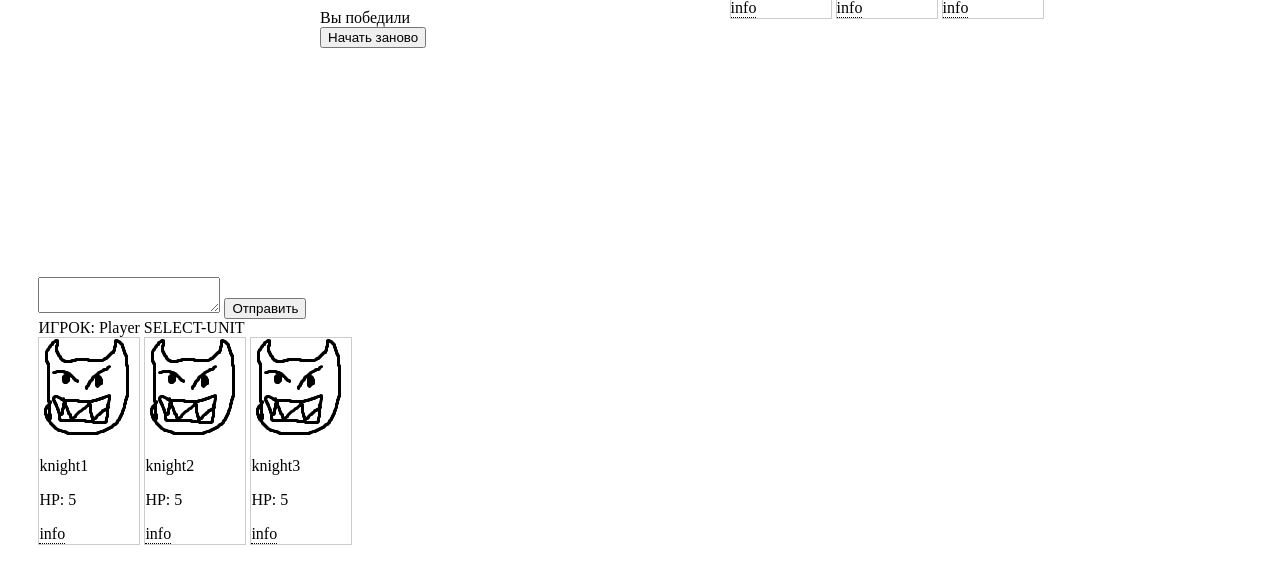
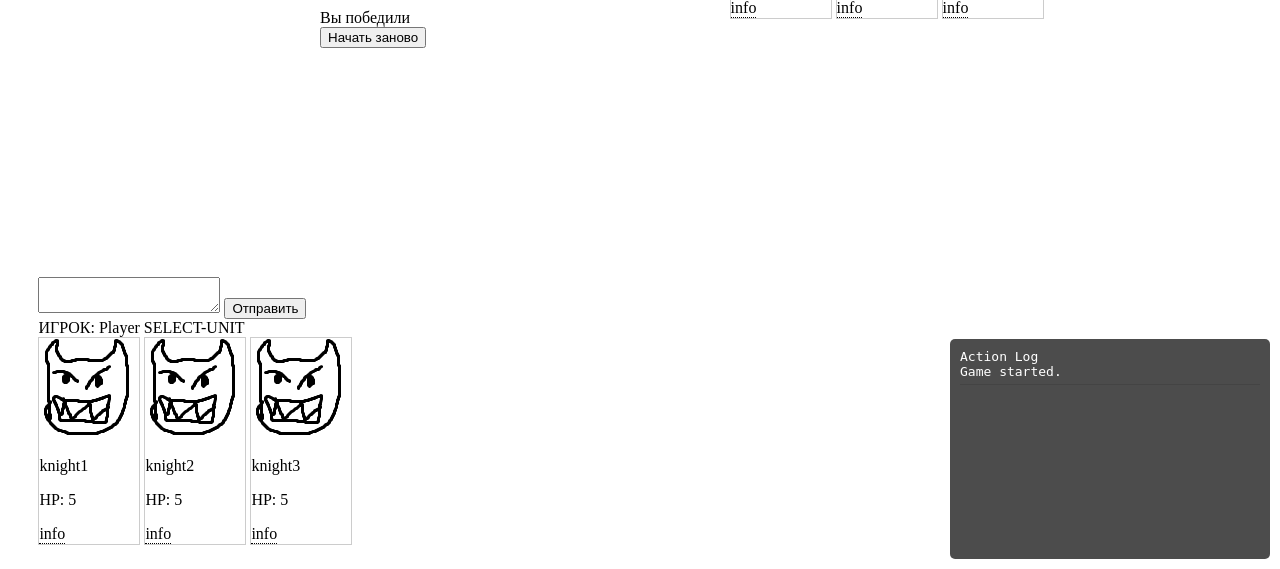
Before and after one commit to blaget0/llm-game, a Django app: page / in a window 1280 px wide. Shown: the part 231-800 px from the top of the page. Run offline with Django 5.2, Linux system fonts and the light colour scheme.

Commit message:
Added logging

```diff
--- a/gameAI/game_models.py
+++ b/gameAI/game_models.py
@@ -90,8 +90,9 @@ class Unit(SerializeableClass):
         for damage_type, damage_multiplier_type, damage_resistance_type in list(zip(input_damages.keys(), self.damage_multipliers.keys(), other.damage_resistances.keys())):
             total += input_damages[damage_type] * self.damage_multipliers[damage_multiplier_type] * (1 - other.damage_resistances[damage_resistance_type])
 
-        other.hp -= total * ( 1.5 if randrange(0, 1000)/1000 <= crit_chance else 1)
-
+        damage_dealt = total * ( 1.5 if randrange(0, 1000)/1000 <= crit_chance else 1)
+        other.hp -= damage_dealt
+        return damage_dealt
 
     def is_dead(self):
         return self.hp <= 0
--- a/gameAI/templates/index.html
+++ b/gameAI/templates/index.html
@@ -12,6 +12,17 @@
 
     <meta name="csrf-token" content="{{ csrf_token }}">
     <script>
+
+            function logAction(message) {
+                const logEntries = document.getElementById('log-entries');
+                const entry = document.createElement('div');
+                entry.className = 'log-entry';
+                entry.textContent = message;
+                logEntries.appendChild(entry);
+                logEntries.scrollTop = logEntries.scrollHeight;
+            }
+
+
                 function updateEndGameComponent(isGameEnd) {
             const endGameComponent = document.getElementById('end-game-component');
 
@@ -38,10 +49,20 @@
 
             if (response.status === 'success') {
                 // Обновляем сообщение в блоке результата
+
+                /*
                 resultContainer.innerHTML = `<p>${response.message}</p>`;
                 if  (!isNaN(response.promt)) {
                     resultContainer.innerHTML = `<p>${response.promt}</p>`;
                 };
+                */
+
+                if (response.message != 'none') {
+                    logAction(response.message);
+                }
+                if (response.bot_message != 'none') {
+                    logAction(response.bot_message);
+                }
 
 
                 // Парсим lobby, если это строка
@@ -127,6 +148,9 @@
 
 
             }
+            document.addEventListener('DOMContentLoaded', function() {
+                logAction("Game started.");
+            });
 
         // Обработка JSON-ответа от сервера
         document.addEventListener('htmx:afterRequest', function(evt) {
@@ -135,7 +159,7 @@
                     const response = JSON.parse(evt.detail.xhr.responseText);
                     updateGameUI(response); // Обновляем интерфейс
                 } catch (e) {
-                    console.error('Ошибка при обработке ответа:', e);
+                    console.error('Error when proccessing answer:', e);
                 }
             }
         }
@@ -257,5 +281,33 @@
             {% endfor %}
         </div>
     </div>
+
+    <style>
+        .log-container {
+            position: fixed;
+            bottom: 10px;
+            right: 10px;
+            width: 300px;
+            height: 200px;
+            background-color: rgba(0, 0, 0, 0.7);
+            color: white;
+            padding: 10px;
+            overflow-y: auto;
+            border-radius: 5px;
+            font-family: monospace;
+        }
+
+        .log-entry {
+            margin-bottom: 5px;
+            border-bottom: 1px solid #444;
+            padding-bottom: 5px;
+        }
+    </style>
+
+    <div class="log-container" id="action-log">
+        <div class="log-header">Action Log</div>
+        <div id="log-entries"></div>
+    </div>
+
 </body>
 </html>
--- a/gameAI/views.py
+++ b/gameAI/views.py
@@ -15,6 +15,8 @@ def index(request):
 
         print('****************POST_INFO*********\n',request.POST)
 
+        bot_message = 'none'
+        player_message = 'none'
         promt = None
         cur_lobby = request.session['CUR_LOBBY']
         cur_lobby = Lobby(restore=True, serialized_data=cur_lobby)
@@ -38,13 +40,19 @@ def index(request):
             if damage_info != 'none' and target != 'none':
                 target_unit = cur_lobby.get_unit_by_name(target)
 
-                selected_unit.deal_damage(target_unit, damage_info)
+                player_damage_dealt = selected_unit.deal_damage(target_unit, damage_info)
+                player_message = f'Wizard says: {response_text}. The spell did {player_damage_dealt} damage to {target}'
+            else:
+                player_message = f'Wizard says: {response_text}.'
+
 
             if cur_lobby.players[1].is_bot:
-                # This bot attack random units
+                # This bot attacks random units
                 attacked = cur_lobby.players[0].team[randrange(0, 3)]
                 attacker_index = randrange(0, 3)
-                cur_lobby.players[1].team[attacker_index].deal_damage(attacked, cur_lobby.players[1].team[attacker_index].damages)
+
+                bot_damage_dealt = cur_lobby.players[1].team[attacker_index].deal_damage(attacked, cur_lobby.players[1].team[attacker_index].damages)
+                bot_message = f"Bot attacked {attacked.name} with {cur_lobby.players[1].team[attacker_index].name} and dealt {bot_damage_dealt} damage."
 
             game_is_end = cur_lobby.delete_dead_from_field()
 
@@ -55,7 +63,8 @@ def index(request):
             request.session['CUR_LOBBY'] = lobby_data
             return JsonResponse({
                 'status': 'success',
-                'message': f'Атакован: {target}. Выберите цель.',
+                'message': player_message,
+                'bot_message': bot_message,
                 'lobby': lobby_data,  # Передаем как объект, а не как строку
                 'game_is_end': game_is_end
 
@@ -80,7 +89,7 @@ def index(request):
 
             return JsonResponse({
                 'status': 'success',
-                'message': f'Выбран юнит: {unit_name}. Выберите цель.',
+                'message': f'Selected unit: {unit_name}.',
                 'lobby': lobby_data,  # Передаем как объект, а не как строку
                 'game_is_end': game_is_end,
                 'promt': promt
```
Also changed, not shown: db.sqlite3, 1 other file.
